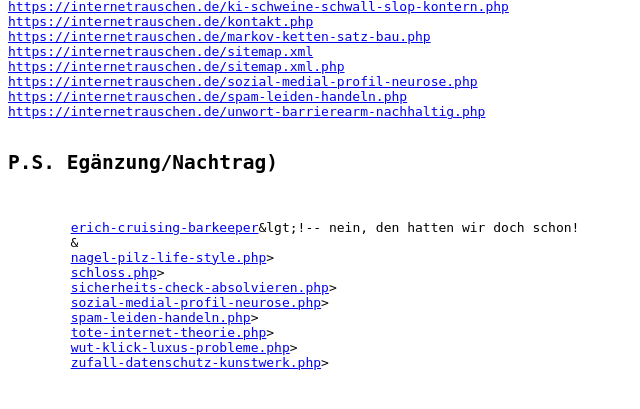
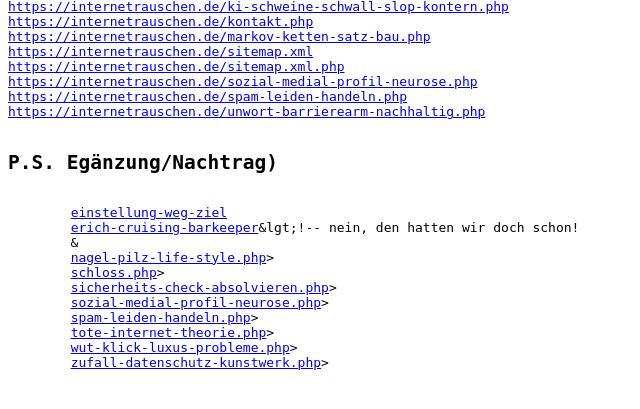
Before and after one commit to openmindculture/internetrauschen, a PHP site: page /sitemap.xml.php in a window 1280 px wide. Shown: the part 232-641 px from the top of the page, without its empty margins (0-640 px from the left). Run offline with PHP 8.4, Linux system fonts and the light colour scheme.

Commit message:
fix links, fix visibility

```diff
--- a/sitemap.xml.php
+++ b/sitemap.xml.php
@@ -20,8 +20,8 @@
 <url><a href="https://internetrauschen.de/unwort-barrierearm-nachhaltig.php">https://internetrauschen.de/unwort-barrierearm-nachhaltig.php</a></url>
     <?php /* TODO add random content */ ?>
         <h2>P.S. Egänzung/Nachtrag)</h2>
-        <url><a href="/einstellung-weg-ziel"></a></url>
-        <url><a href="/erich-cruising-barkeeper">erich-cruising-barkeeper</a></url>&lgt;!-- nein, den hatten wir doch schon!
+        <url><a href="/einstellung-weg-ziel.php">einstellung-weg-ziel</a></url>
+        <url><a href="/erich-cruising-barkeeper.php">erich-cruising-barkeeper</a></url>&lgt;!-- nein, den hatten wir doch schon!
         &amp;
         <ulr><a href="/nagel-pilz-life-style.php">nagel-pilz-life-style.php</a>></ulr>
         <ulr><a href="/schloss.php">schloss.php</a>></ulr>
```
Also changed, not shown: README.md.
